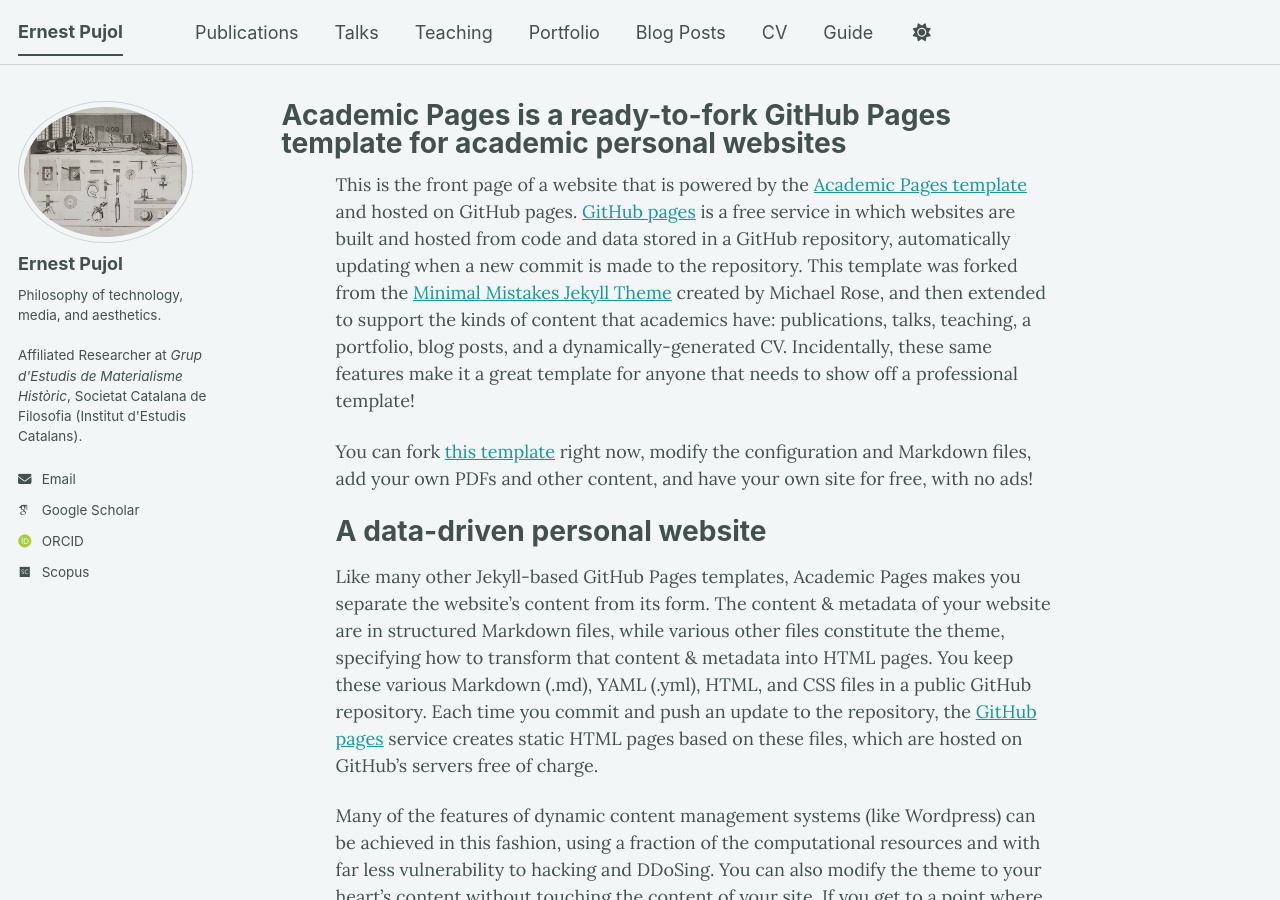
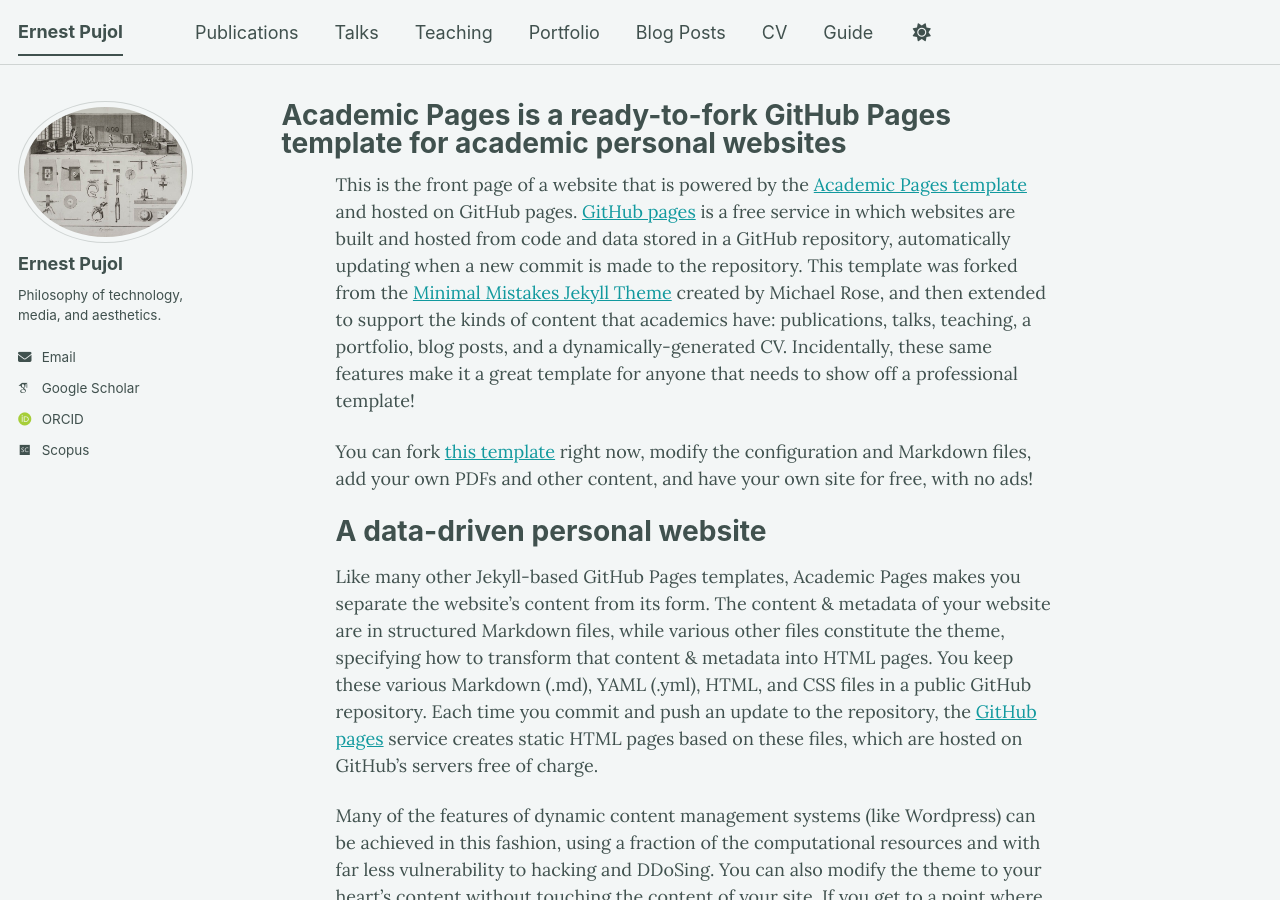
Before and after one commit to epujol90/epujol90.github.io, a Jekyll site: the page built from _pages/about.md, in a window 1280 px wide and 900 px high. Built offline with Jekyll 4.4.1, drawn with Linux system fonts in a browser that asks for light colours; some web fonts are replaced; a script bundle is joined from its source files by our own code; library files that are not in the unit come from our copies.

Commit message:
Update _config.yml

```diff
--- a/_config.yml
+++ b/_config.yml
@@ -26,7 +26,7 @@ author:
   avatar           : "avatar.jpg"
   name             : "Ernest Pujol"
   pronouns         : # example: "she/her"
-  bio              : "Philosophy of technology, media, and aesthetics. <br><br>Affiliated Researcher at <em>Grup d'Estudis de Materialisme Històric</em>, Societat Catalana de Filosofia (Institut d'Estudis Catalans)."
+  bio              : "Philosophy of technology, media, and aesthetics."
   location         : # "Earth"
   employer         : # "Red Brick University"
   uri              : # URL
```
